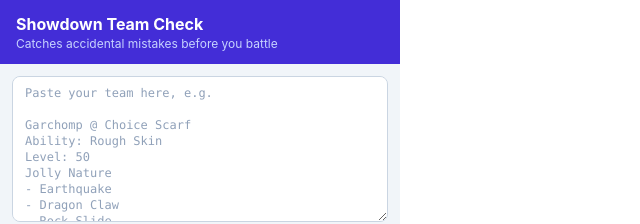
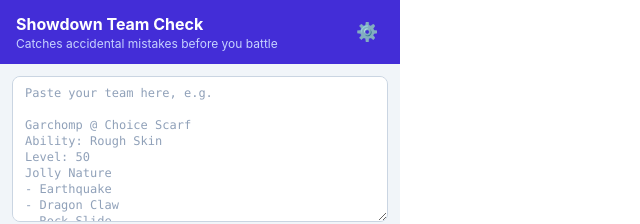
Before and after one commit to Deshenfektion/Pokemon-Champions-Open-Team-Sheet-Checker-Chrome-Extension, a React (Vite) app: page / in a window 1280 px wide. Shown: the top 224 px of the page, without its empty margins (0-640 px from the left). Built offline with nearby package versions, Linux system fonts and the light colour scheme.

Commit message:
Wire settings panel into popup

```diff
--- a/src/extension/popup/App.tsx
+++ b/src/extension/popup/App.tsx
@@ -1,6 +1,5 @@
 import { useMemo, useState } from 'react';
 import { parseTeam } from '../../parser/parseTeam';
-import { DEFAULT_SETTINGS } from '../../shared/types/settings';
 import type { ValidationMessage } from '../../shared/types/validation';
 import { getDisplayName } from '../../shared/utils/names';
 import { runValidation } from '../../validation/engine';
@@ -8,16 +7,20 @@
 import { EmptyState } from './components/EmptyState';
 import { ParserNotes } from './components/ParserNotes';
 import { PokemonCard } from './components/PokemonCard';
+import { SettingsPanel } from './components/SettingsPanel';
 import { SummaryBar } from './components/SummaryBar';
 import { TeamInput } from './components/TeamInput';
+import { useSettings } from './hooks/useSettings';
 
 export const App = () => {
   const [teamText, setTeamText] = useState('');
+  const [settingsOpen, setSettingsOpen] = useState(false);
+  const { settings, updateSettings } = useSettings();
 
   const parsed = useMemo(() => parseTeam(teamText), [teamText]);
   const report = useMemo(
-    () => runValidation(parsed.team, DEFAULT_SETTINGS, allRules),
-    [parsed.team],
+    () => runValidation(parsed.team, settings, allRules),
+    [parsed.team, settings],
   );
 
   const teamMessages = report.messages.filter((message) => message.pokemonIndex === undefined);
@@ -28,12 +31,28 @@
 
   return (
     <div className="min-h-[300px] bg-slate-100 text-slate-800 dark:bg-slate-900 dark:text-slate-100">
-      <header className="bg-indigo-700 px-4 py-3 dark:bg-indigo-950">
-        <h1 className="text-base font-bold text-white">Showdown Team Check</h1>
-        <p className="text-xs text-indigo-200">Catches accidental mistakes before you battle</p>
+      <header className="flex items-center justify-between bg-indigo-700 px-4 py-3 dark:bg-indigo-950">
+        <div>
+          <h1 className="text-base font-bold text-white">Showdown Team Check</h1>
+          <p className="text-xs text-indigo-200">Catches accidental mistakes before you battle</p>
+        </div>
+        <button
+          type="button"
+          onClick={() => setSettingsOpen((open) => !open)}
+          aria-label="Settings"
+          aria-expanded={settingsOpen}
+          className={`rounded-full p-1.5 text-lg leading-none transition-colors ${
+            settingsOpen
+              ? 'bg-indigo-900 text-white dark:bg-indigo-800'
+              : 'text-indigo-200 hover:bg-indigo-600 hover:text-white dark:hover:bg-indigo-900'
+          }`}
+        >
+          ⚙
+        </button>
       </header>
 
       <main className="space-y-3 p-3">
+        {settingsOpen && <SettingsPanel settings={settings} onChange={updateSettings} />}
         <TeamInput value={teamText} onChange={setTeamText} />
 
         {hasTeam ? (
```
